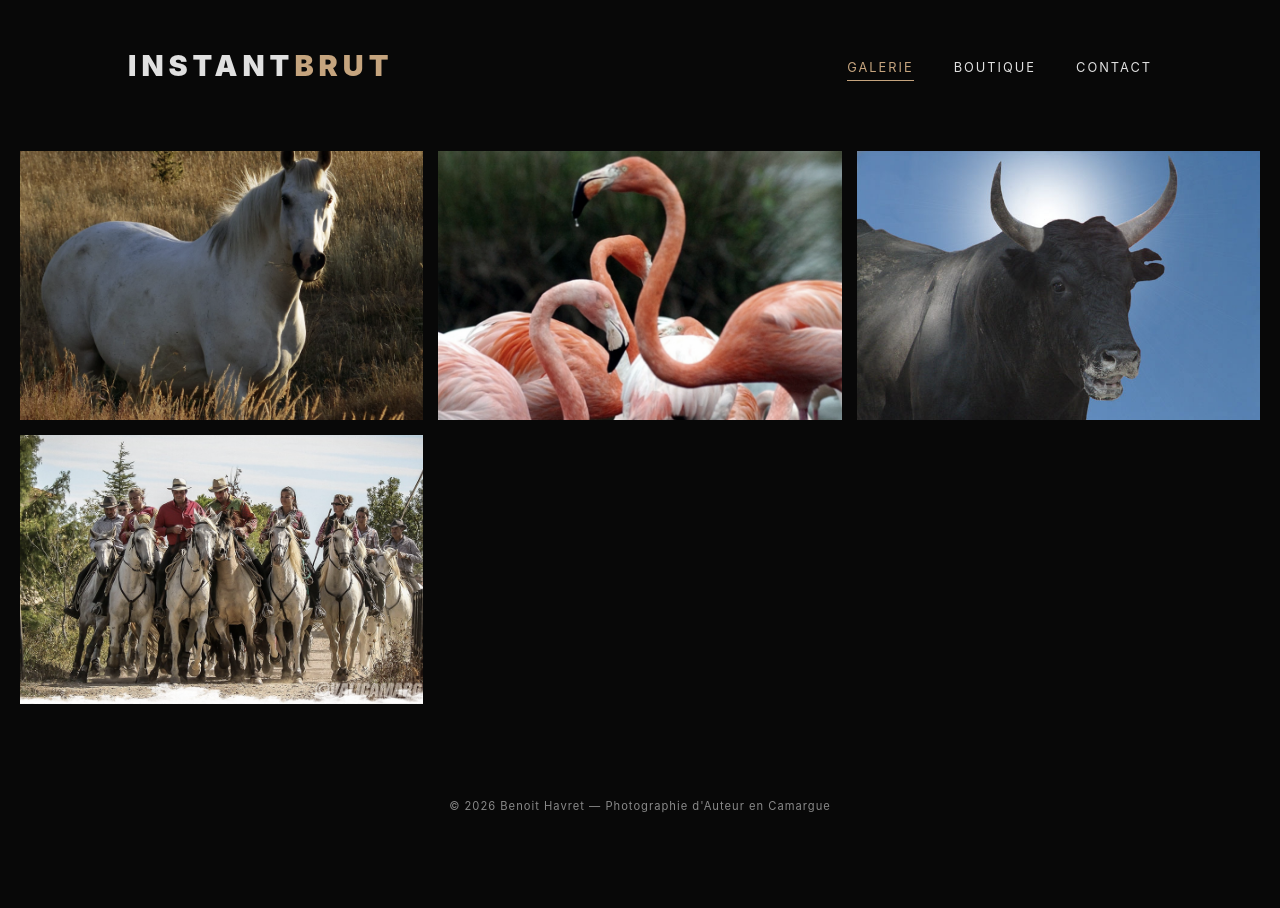
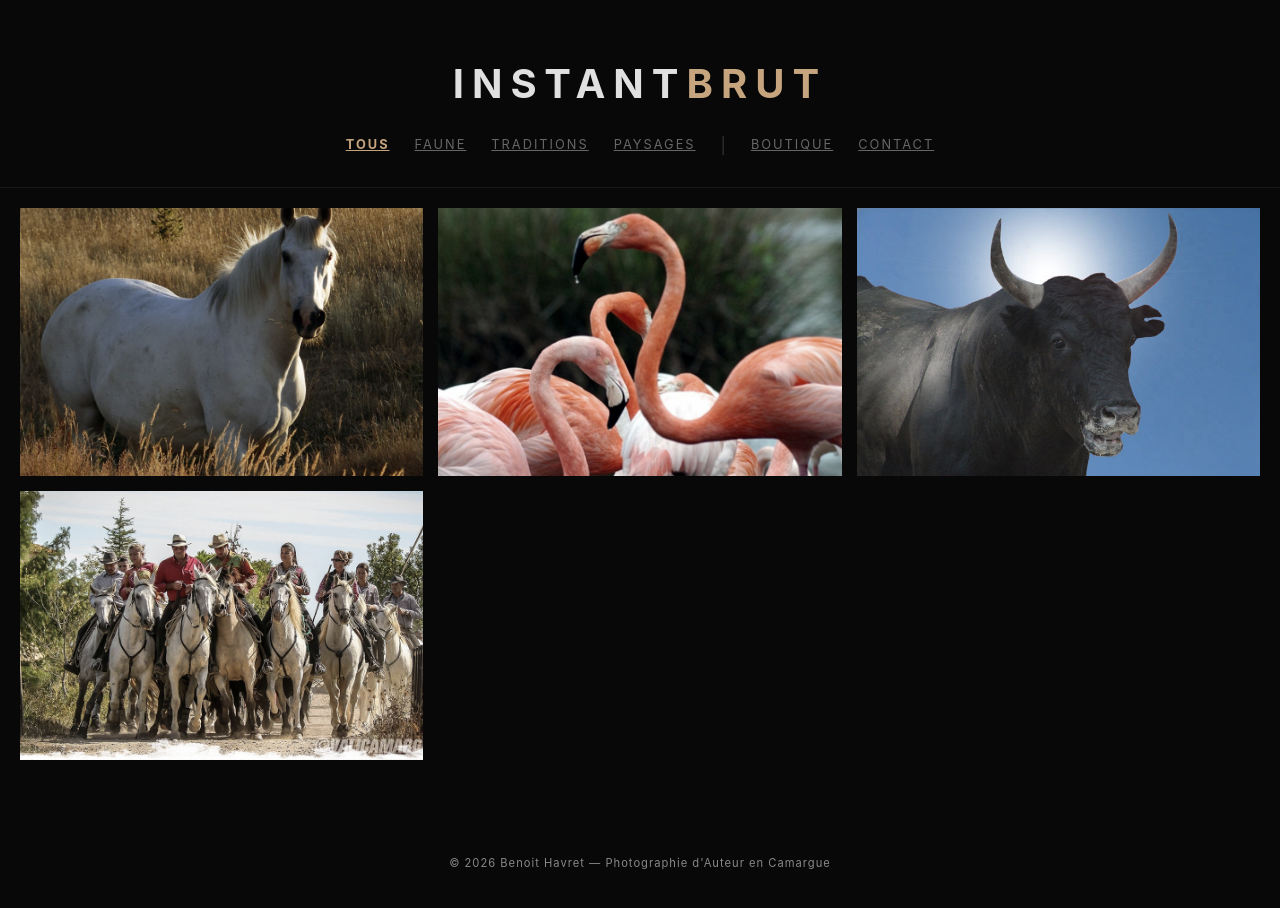
Before and after one commit to BenoitHavret/instant-brut, an Angular app: page /galerie/tous in a window 1280 px wide. Before the commit this address led to /. Shown: the top 908 px of the page. Built offline with nearby package versions, Linux system fonts and the light colour scheme.

Commit message:
feat: ajout du service et des themes

```diff
--- a/src/app/app.html
+++ b/src/app/app.html
@@ -1,14 +1,21 @@
-<nav class="navbar">
-  <div class="logo" routerLink="/">INSTANT<span>BRUT</span></div>
-  <div class="links">
-    <a routerLink="/" routerLinkActive="active" [routerLinkActiveOptions]="{exact: true}">Galerie</a>
+<header class="main-header">
+  <div class="logo-container" routerLink="/">
+    <h1>INSTANT<span>BRUT</span></h1>
+  </div>
+
+  <nav class="theme-nav">
+    <a routerLink="/galerie/tous" routerLinkActive="active">Tous</a>
+    <a routerLink="/galerie/faune" routerLinkActive="active">Faune</a>
+    <a routerLink="/galerie/traditions" routerLinkActive="active">Traditions</a>
+    <a routerLink="/galerie/paysages" routerLinkActive="active">Paysages</a>
+    <span class="separator">|</span>
     <a routerLink="/boutique" routerLinkActive="active">Boutique</a>
     <a routerLink="/contact" routerLinkActive="active">Contact</a>
-  </div>
-</nav>
+  </nav>
+</header>
 
 <main>
-  <router-outlet></router-outlet>
+  <router-outlet #outlet="outlet"></router-outlet>
 </main>
 
 <footer>
--- a/src/app/app.scss
+++ b/src/app/app.scss
@@ -5,3 +5,42 @@
     padding-bottom: 5px;
   }
 }
+
+.main-header {
+  text-align: center;
+  padding: 2rem 0;
+  border-bottom: 1px solid #1a1a1a;
+
+  .logo-container {
+    cursor: pointer;
+    margin-bottom: 1.5rem;
+    h1 {
+      font-size: 2.5rem;
+      letter-spacing: 8px;
+      span { color: var(--accent-gold); }
+    }
+  }
+
+  .theme-nav {
+    display: flex;
+    justify-content: center;
+    gap: 25px;
+    align-items: center;
+
+    a {
+      text-transform: uppercase;
+      font-size: 0.8rem;
+      letter-spacing: 2px;
+      color: #666;
+      transition: 0.3s;
+
+      &.active {
+        color: var(--accent-gold);
+        font-weight: bold;
+      }
+      &:hover { color: white; }
+    }
+
+    .separator { color: #333; }
+  }
+}
--- a/src/app/app.ts
+++ b/src/app/app.ts
@@ -1,5 +1,5 @@
 import { Component, signal } from '@angular/core';
-import { ActivatedRoute, RouterLink, RouterLinkActive, RouterOutlet } from '@angular/router';
+import { RouterLink, RouterLinkActive, RouterOutlet } from '@angular/router';
 
 @Component({
   selector: 'app-root',
--- a/src/app/components/gallery/gallery.ts
+++ b/src/app/components/gallery/gallery.ts
@@ -1,6 +1,8 @@
 import { CommonModule, NgOptimizedImage } from '@angular/common';
-import { Component, HostListener, signal } from '@angular/core';
-import { Router } from '@angular/router';
+import { Component, HostListener, inject, signal } from '@angular/core';
+import { ActivatedRoute, Router } from '@angular/router';
+import { Photo } from '../../models/photo.model';
+import { GalleryService } from '../../services/gallery';
 
 @Component({
   selector: 'app-gallery',
@@ -10,18 +12,30 @@ import { Router } from '@angular/router';
   styleUrl: './gallery.scss',
 })
 export class Gallery {
+  private route = inject(ActivatedRoute);
+  private galleryService = inject(GalleryService);
   // On utilise un Signal pour une détection de changement ultra-rapide
-  photos = signal([
-    { id: 1, url: 'assets/img/cheval-blanc.jpg', title: 'Étalon en Camargue', category: 'Chevaux' },
-    { id: 2, url: 'assets/img/flamant-rose.jpg', title: 'Aube sur l\'étang', category: 'Oiseaux' },
-    { id: 3, url: 'assets/img/taureau-noir.jpg', title: 'Puissance brute', category: 'Taureaux' },
-    { id: 4, url: 'assets/img/abrivado.jpg', title: 'Course de rue', category: 'Tradition' }
-  ]);
+  photos = signal<Photo[]>([]);
+  currentTheme = signal<string>('');
 
   selectedIdx = signal<number | null>(null);
 
   // ... dans ton constructor ou inject :
-constructor(private router: Router) {}
+constructor(private router: Router) {
+  // Chaque fois que l'URL change (ex: /galerie/faune -> /galerie/paysages)
+    this.route.params.subscribe(params => {
+      const theme = params['theme'];
+      this.currentTheme.set(theme);
+
+      if (theme === 'tous') {
+        // Logique pour tout afficher si tu veux une vue globale
+        this.photos.set(this.galleryService.getPhotosByCategory('')); // À adapter
+      } else {
+        this.photos.set(this.galleryService.getPhotosByCategory(theme));
+      }
+    });
+  }
+
 
   openLightbox(index: number) {
     this.selectedIdx.set(index);
--- /dev/null
+++ b/src/app/models/photo.model.ts
@@ -0,0 +1,6 @@
+export interface Photo {
+    id: number;
+    url: string;
+    title: string;
+    category: string;
+}
--- /dev/null
+++ b/src/app/services/gallery.ts
@@ -0,0 +1,24 @@
+import { Injectable, signal } from '@angular/core';
+import { Photo } from '../models/photo.model';
+
+@Injectable({
+  providedIn: 'root',
+})
+export class GalleryService {
+  private allPhotos = signal<Photo[]>([
+    { id: 1, url: 'assets/img/cheval-blanc.jpg', title: 'Étalon en Camargue', category: 'Chevaux' },
+    { id: 2, url: 'assets/img/flamant-rose.jpg', title: 'Aube sur l\'étang', category: 'Oiseaux' },
+    { id: 3, url: 'assets/img/taureau-noir.jpg', title: 'Puissance brute', category: 'Taureaux' },
+    { id: 4, url: 'assets/img/abrivado.jpg', title: 'Course de rue', category: 'Tradition' }
+  ])
+
+  public getPhotosByCategory(category: string) {
+    if(category === '')
+      return this.allPhotos()
+    return this.allPhotos().filter(p => p.category === category);
+  }
+
+  public getCategories() {
+    return [...new Set(this.allPhotos().map(p => p.category))];
+  }
+}
```
Also changed, not shown: src/app/app.routes.ts (+6 -2 lines), 1 other file (tests, documents, lock files or other folders).
